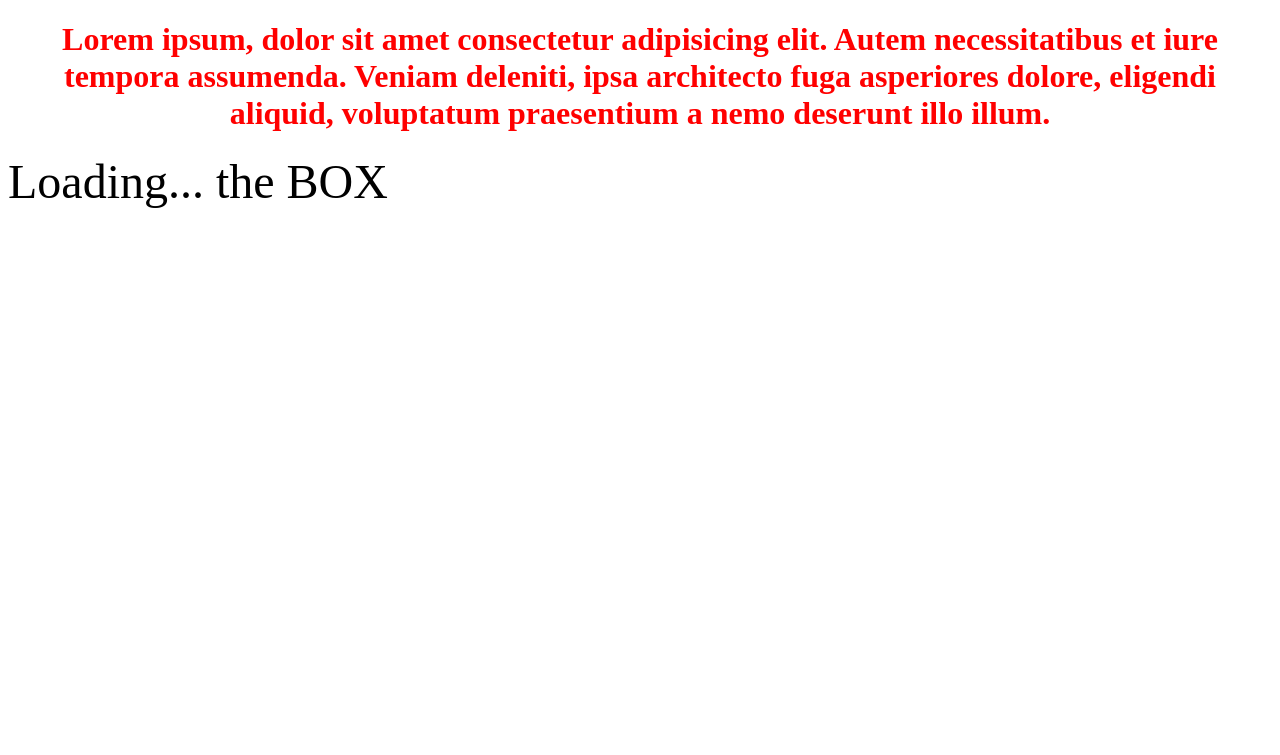
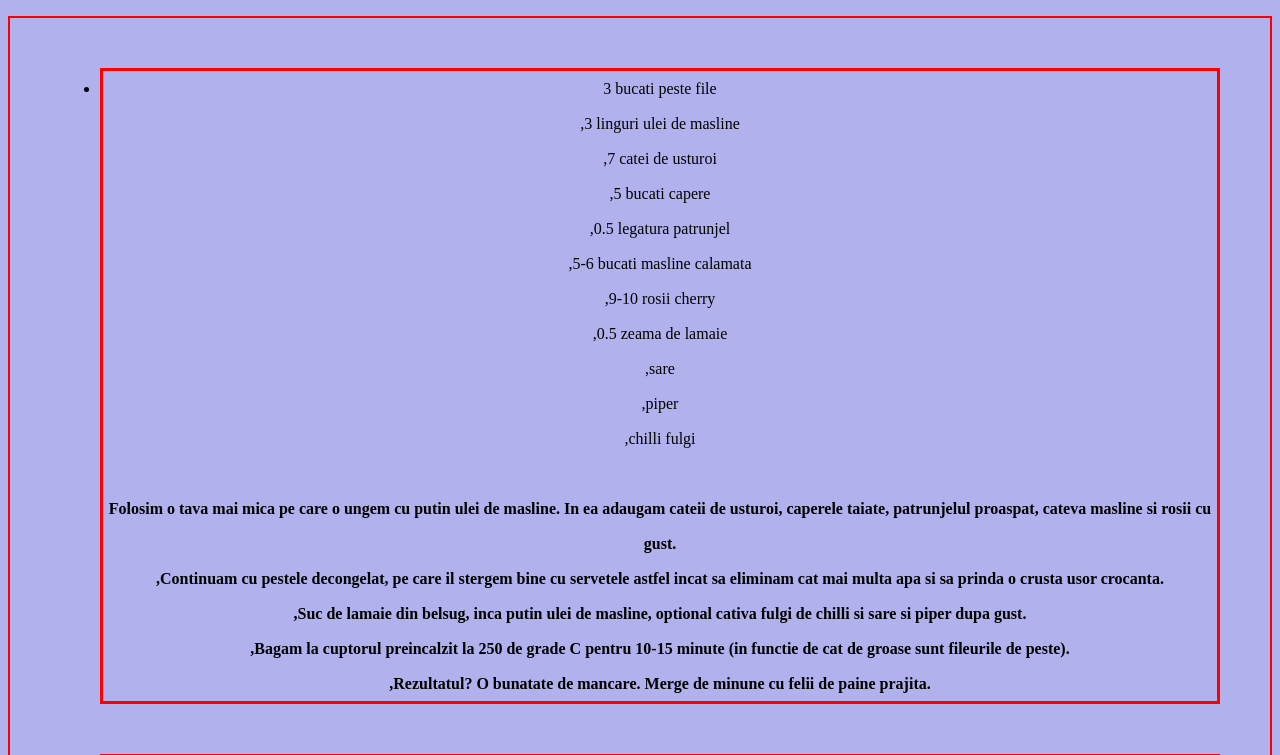
Before and after one commit to 313radu/myTest, a website built with Vite: page index.html in a window 1280 px wide. Shown: the top 755 px of the page. Built offline with nearby package versions, Linux system fonts and the light colour scheme.

Commit message:
First Commit

```diff
--- a/index.html
+++ b/index.html
@@ -1,5 +1,6 @@
 <!doctype html>
 <html lang="en">
+
 <head>
   <meta charset="UTF-8" />
   <link rel="icon" type="image/svg+xml" href="/vite.svg" />
@@ -7,10 +8,15 @@
   <link rel="stylesheet" href="./src/style.css">
   <title>Vite App</title>
 </head>
+
 <body>
 
-    <h1>Lorem ipsum, dolor sit amet consectetur adipisicing elit. Autem necessitatibus et iure tempora assumenda. Veniam deleniti, ipsa architecto fuga asperiores dolore, eligendi aliquid, voluptatum praesentium a nemo deserunt illo illum.</h1>
-<div id="box"></div>
+  <ul id="list"></ul>
+
+  <a href="index.html?id=1">This is the link</a>
+
+
   <script type="module" src="/src/main.js"></script>
 </body>
+
 </html>
--- /dev/null
+++ b/src/data.json
@@ -0,0 +1,49 @@
+[
+  {
+    "id": 1,
+    "title": "File de peste la cuptor in stil mediteranean",
+    "ingrediente": [
+      "3 bucati peste file<br>",
+      "3 linguri ulei de masline<br>",
+      "7 catei de usturoi<br>",
+      "5 bucati capere<br>",
+      "0.5 legatura patrunjel<br>",
+      "5-6 bucati masline calamata<br>",
+      "9-10 rosii cherry<br>",
+      "0.5 zeama de lamaie<br>",
+      "sare<br>",
+      "piper<br>",
+      "chilli fulgi<br>"
+    ],
+    "preparare": [
+      "Folosim o tava mai mica pe care o ungem cu putin ulei de masline. In ea adaugam cateii de usturoi, caperele taiate, patrunjelul proaspat, cateva masline si rosii cu gust.<br>",
+      "Continuam cu pestele decongelat, pe care il stergem bine cu servetele astfel incat sa eliminam cat mai multa apa si sa prinda o crusta usor crocanta.<br>",
+      "Suc de lamaie din belsug, inca putin ulei de masline, optional cativa fulgi de chilli si sare si piper dupa gust.<br>",
+      "Bagam la cuptorul preincalzit la 250 de grade C pentru 10-15 minute (in functie de cat de groase sunt fileurile de peste).<br>",
+      "Rezultatul? O bunatate de mancare. Merge de minune cu felii de paine prajita."
+    ]
+  },
+  {
+    "id": 2,
+    "title": "Pastrav la cuptor cu legume",
+    "ingrediente": [
+      "2 păstrăvi mărișori, fiecare au cântărit în jur de 450 de grame <br>",
+      "1 ceapă (100 de grame)<br>",
+      "2 căței de usturoi<br>",
+      "1 ardei gras (150 de grame)<br>",
+      "1 morcov (50 de grame)<br>",
+      "1 dovlecel mic (220 de grame)<br>",
+      "1 vânătă mică (250 de grame)<br>",
+      "60 ml. de ulei de măsline sau de care aveți la îndemână<br>",
+      "250 de ml. de bulion de casă concentrat<br>",
+      "1 frunză de dafin (opțional)<br>",
+      "½ de linguriță rasă de cimbru uscat (opțional)<br>",
+      "sare și piper după gust<br>",
+      "pătrunjel verde pentru presărat, la final<br>"
+    ],
+    "preparare": [
+      "Tot ce am mai făcut eu a fost să scot oasele mici cu penseta. Evident, rețeta se poate pregăti și cu păstrăv cu tot cu oase. Familia mea, însă, nu se atinge de peștele cu os, trebuie să-l elimin pe cel mai mic. În afară de asta, e mult mai elegant să consumi un pește filetat și complet dezosat, mai ales unul care e cu sos, așa cum este acest păstrăv cu legume la cuptor.<br>",
+      "Am îndepărtat capul și coada păstrăvului. Am despărțit fiecare pește în jumătăți, obținând patru fileuri. Puteți proceda să-l tăiați în jumătăți, pe lungime, și fără să îndepărtați oasele, doar că, repet, recomandarea mea este să fie dezosat peștele. Am decupat înotătoarele și am sărat păstrăvul pe ambele părți. L-am lăsat pe tocător, la temperatura bucătăriei, să-și tragă sarea, cam 15 minute.<br>"
+    ]
+  }
+]
--- a/src/main.js
+++ b/src/main.js
@@ -1,3 +1,25 @@
-import { getData } from "./page1";
+const list = document.getElementById("list");
+const url = "./src/data.json";
 
-await getData();
+async function getRecepie() {
+    try {
+        const response = await fetch(url);
+        const data = await response.json();
+        console.log(data);
+
+        // Curățăm lista înainte de a adăuga noi elemente
+        list.innerHTML = "";
+
+        // Parcurgem fiecare rețetă și o adăugăm în listă
+        data.forEach(recipe => {
+            const listItem = document.createElement("li");
+            listItem.className = "element";
+            listItem.innerHTML = `${recipe.ingrediente} <br> <strong>${recipe.preparare}</strong>`;
+            list.appendChild(listItem);
+        });
+    } catch (error) {
+        console.error("Eroare la încărcarea rețetelor:", error);
+    }
+}
+
+getRecepie(); // Apelează funcția pentru a testa
--- a/src/style.css
+++ b/src/style.css
@@ -1,8 +1,15 @@
-h1 {
-  color: red;
-  text-align: center;
+body {
+  background-color: rgb(177, 177, 237);
 }
 
-#box {
-  font-size: 3rem;
+#list {
+  border: 2px solid red;
 }
+
+.element {
+  text-align: center;
+  text-wrap: wrap;
+margin: 50px;
+line-height: 35px;
+border: solid red;
+}
```
Also changed, not shown: src/page1.js (line endings or trailing spaces). Lines whose indentation alone changed are shown as unchanged.
